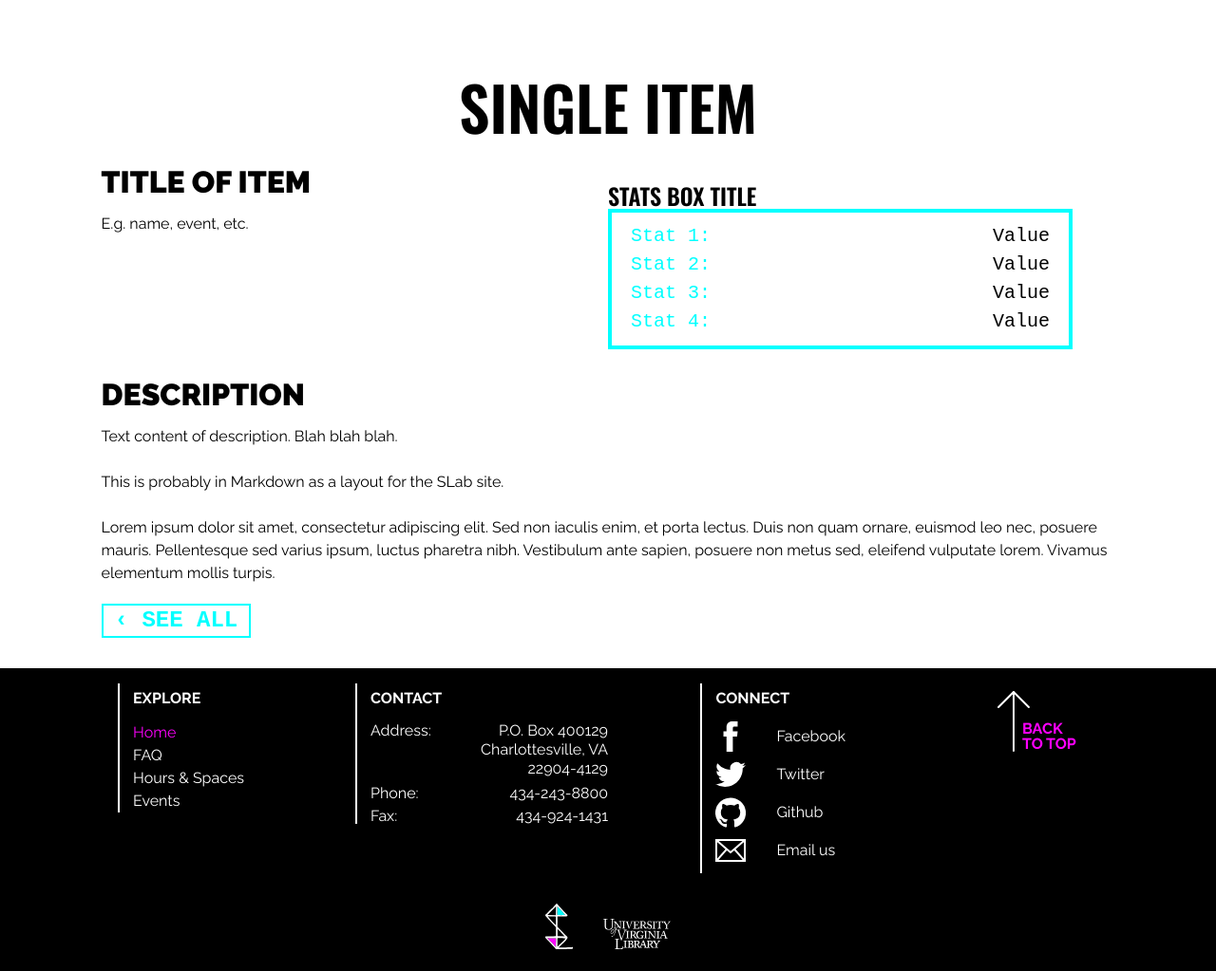
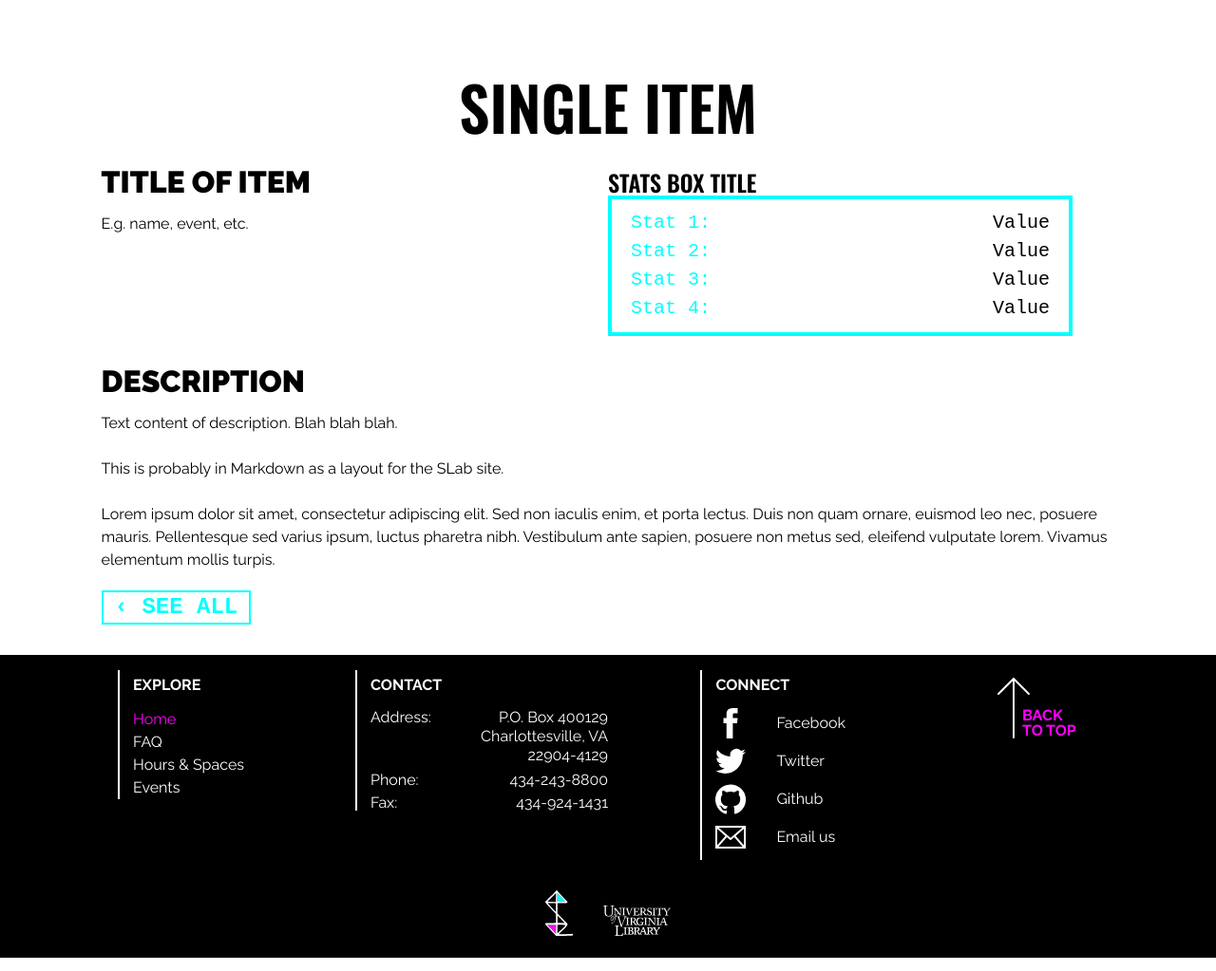
Before and after one commit to kbdonnally/patterns, a Jekyll site: the page built from pages/single-item-no-image.html, in a window 1280 px wide. Shown: the whole page at 95% size. Built offline with Jekyll 4.4.1, drawn with Linux system fonts in a browser that asks for light colours; some web fonts are replaced.

Commit message:
Change top margin on stat box so alignment works sans image

```diff
--- a/assets/css/_sass/_item.scss
+++ b/assets/css/_sass/_item.scss
@@ -161,7 +161,7 @@
 	font-family: "base-mono-narrow", monospace;
 	font-size: 20px;
 	text-align: right;
-	margin-top: calc(2em + 4px);
+	margin-top: 1.5em; //calc(2em + 4px);
 	padding: .5em 1em;
 	div {
 		position: absolute;
```
